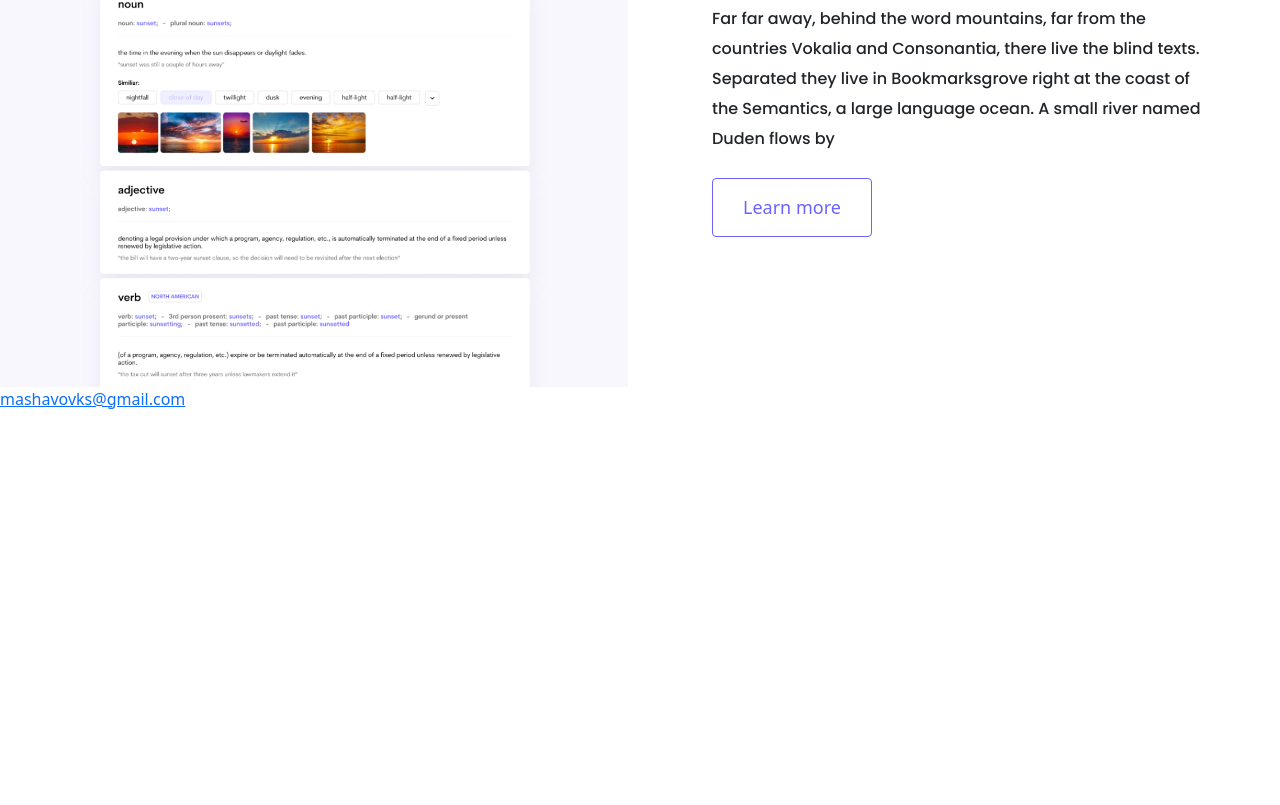
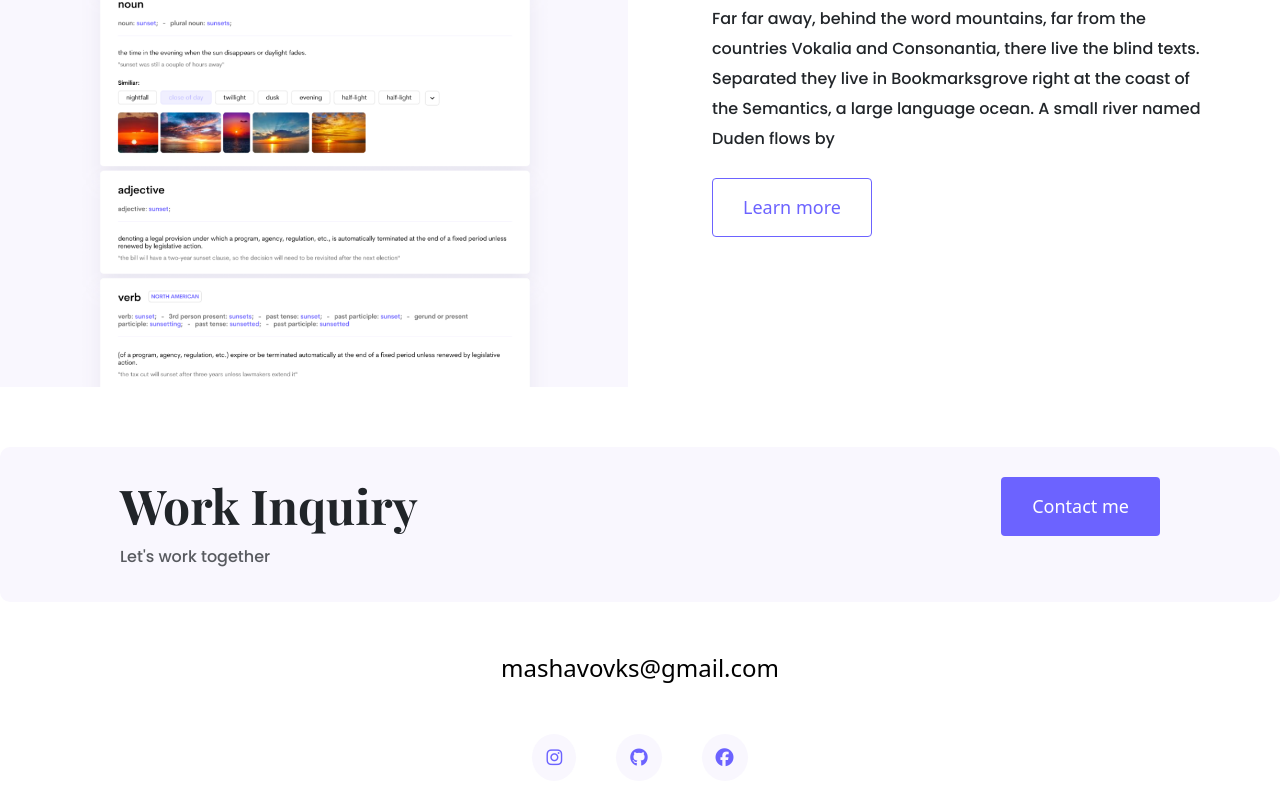
Before and after one commit to mashavovk/portfolio, a plain HTML site: page index.html in a window 1280 px wide. Shown: the part 2449-3254 px from the top of the page. Before the commit the page ends 2860 px from the top, so only its background shows below. Drawn offline with nearby package versions, Linux system fonts and the light colour scheme.

Commit message:
Added footer

```diff
--- a/index.html
+++ b/index.html
@@ -104,7 +104,20 @@
 
 </div>
 <footer>
-    <a href="mailto:mashavovks@gmail.com">mashavovks@gmail.com</a>
+    <div class="contact-box d-flex justify-content-between mb-5 d-none d-md-flex">
+        <div>
+        <h4>Work Inquiry</h4>
+        <p class="text-muted">Let's work together</p></div>
+       <div> <a href="" class="btn btn-branding">Contact me</a></div>
+    </div>
+    <div class="d-flex justify-content-center mb-5">
+    <a href="mailto:mashavovks@gmail.com" class="email-link">mashavovks@gmail.com</a></div>
+    <div class="social-links d-flex justify-content-center">
+        <a href="https://www.github.com/mashavovk" target="_blank">
+    <i class="fa-brands fa-instagram"></i></a>
+    <a href="https://www.github.com/mashavovk" target="_blank"><i class="fa-brands fa-github"></i></a>
+   <a href="https://www.github.com/mashavovk" target="_blank"><i class="fa-brands fa-facebook"></i></a>
+    </div>
 </footer>
     </div>
 
--- a/styles/portfolio.css
+++ b/styles/portfolio.css
@@ -37,6 +37,10 @@ h5,
 h6 {
   font-family: var(--heading-font-family);
   font-weight: bold;
+}
+
+h4 {
+  font-size: 48px;
 }
 
 .hero h2 {
@@ -101,30 +105,6 @@ h2 {
   padding: 120px 60px;
 }
 
-@media (max-width: 960px) {
-  h1 {
-    font-size: 44px;
-    line-height: 56px;
-  }
-
-  .hero {
-    padding: 80px 20px;
-  }
-
-  .content {
-    text-align: center;
-    padding: 0;
-  }
-
-  h2 {
-    font-size: 44px;
-  }
-  .project-description {
-    padding: 0;
-    text-align: center;
-  }
-}
-
 .logo {
   max-height: 80px;
   max-width: 250px;
@@ -156,3 +136,71 @@ nav a:hover,
 nav li.active a {
   color: var(--branding-color);
 }
+
+footer .email-link {
+  text-decoration: none;
+  color: black;
+  font-size: 24px;
+  text-align: center;
+}
+
+footer .email-link:hover {
+  color: var(--branding-color);
+}
+
+footer .social-links a {
+  margin: 0 20px;
+  color: var(--branding-color);
+  background-color: var(--secondary-color);
+  padding: 10px 14px;
+  font-size: 18px;
+  border-radius: 50%;
+  transition: all 100ms ease-in-out;
+}
+
+footer .social-links a:hover {
+  color: white;
+  background-color: var(--branding-color);
+}
+
+footer .contact-box {
+  background-color: var(--secondary-color);
+  padding: 30px 120px;
+  border-radius: 10px;
+}
+
+footer {
+  margin: 60px 0;
+}
+
+footer .contact-box p {
+  margin: 0;
+}
+
+@media (max-width: 960px) {
+  h1 {
+    font-size: 44px;
+    line-height: 56px;
+  }
+
+  h4 {
+    font-size: 24px;
+  }
+
+  .hero {
+    padding: 80px 20px;
+  }
+
+  .content {
+    text-align: center;
+    padding: 0;
+  }
+
+  h2 {
+    font-size: 44px;
+  }
+  .project-description {
+    padding: 0;
+    text-align: center;
+  }
+}
```
